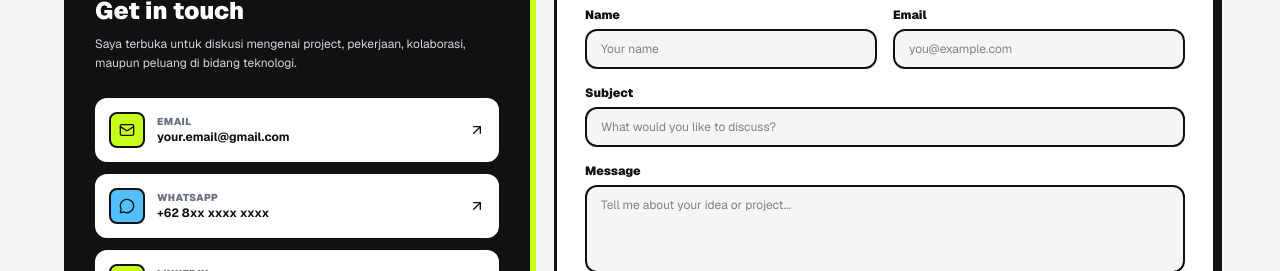
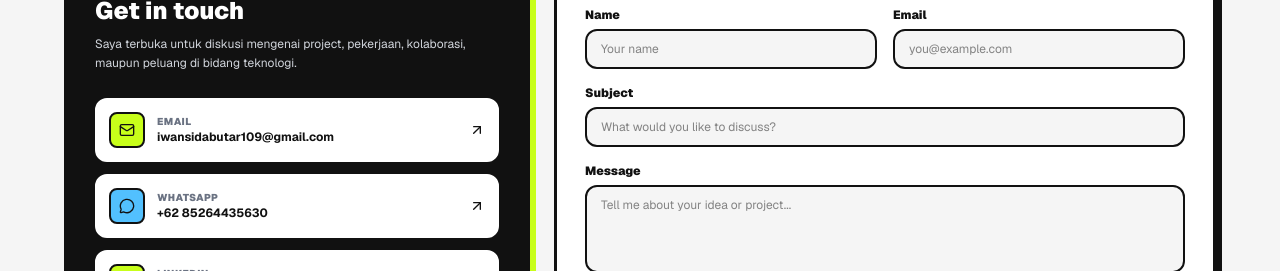
Before and after one commit to irwan2626/irwan, a Next.js app: page / in a window 1280 px wide. Shown: the part 7840-8111 px from the top of the page. Built offline with nearby package versions, Linux system fonts and the light colour scheme.

Commit message:
menambahkan link projects

```diff
--- a/app/components/Contact.jsx
+++ b/app/components/Contact.jsx
@@ -8,29 +8,29 @@ const contactLinks = [
   {
     icon: Mail,
     title: "Email",
-    value: "your.email@gmail.com",
-    href: "mailto:your.email@gmail.com",
+    value: "iwansidabutar109@gmail.com",
+    href: "mailto:iwansidabutar109@gmail.com",
     color: "bg-[#C8FF1A]",
   },
   {
     icon: MessageCircle,
     title: "WhatsApp",
-    value: "+62 8xx xxxx xxxx",
-    href: "https://wa.me/628xxxxxxxxxx",
+    value: "+62 85264435630",
+    href: "https://wa.me/6285264435630",
     color: "bg-[#52C0FE]",
   },
   {
     icon: FaLinkedin,
     title: "LinkedIn",
     value: "linkedin.com/in/irwansyah",
-    href: "#",
+    href: "https://www.linkedin.com/in/irwansyah-sidabutar-0ba4432b1/?isSelfProfile=true",
     color: "bg-[#C8FF1A]",
   },
   {
     icon: FaGithub,
     title: "GitHub",
     value: "github.com/irwansyah",
-    href: "#",
+    href: "https://github.com/irwan2626",
     color: "bg-[#52C0FE]",
   },
 ];
```
